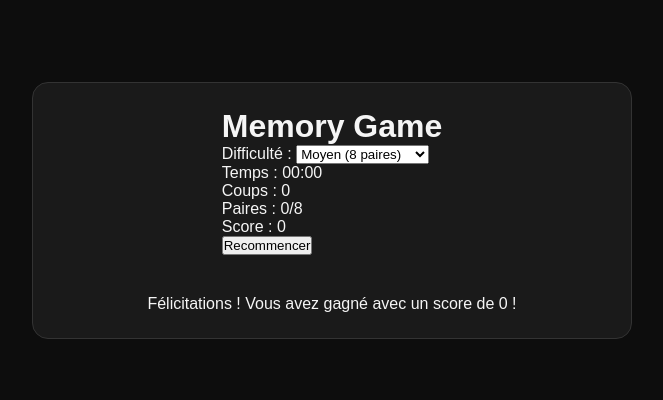
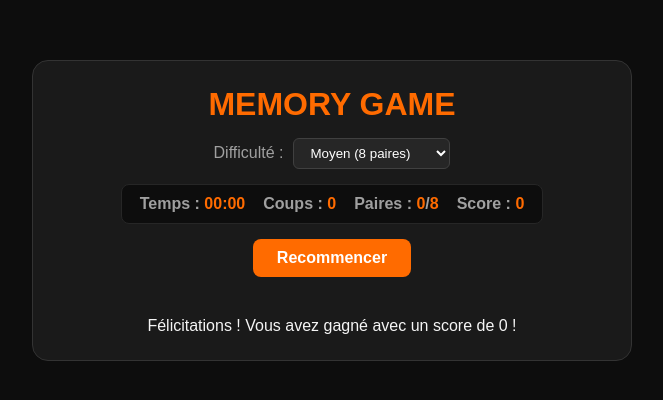
Before and after one commit to mohamedlfarh7-svg/warmup-javascript, a plain HTML site: page memory-card-game/index.html in a window 1280 px wide. Shown: the part 190-590 px from the top of the page, without its empty margins (308-971 px from the left). Drawn offline with Linux system fonts and the light colour scheme.

Commit message:
style: ajouter les styles du header, des contrôles et des statistiques

```diff
--- a/memory-card-game/style.css
+++ b/memory-card-game/style.css
@@ -27,3 +27,58 @@ body {
   padding: 25px;
   border-radius: 16px;
 }
+header{
+    text-align: center;
+    width: 100%;
+    display: flex;
+    flex-direction: column;
+    align-items: center;
+    gap: 15px;
+}
+h1{
+    font-size: 2rem;
+    color: #ff6b00;
+    text-transform: uppercase;
+}
+.controls{
+    display: flex;
+    align-items: center;
+    gap: 10px;
+    color: #a0a0a0;
+}
+.controls select{
+    background-color:#262626 ;
+    color: #ffffff;
+    border: 1px solid #404040;
+    padding: 6px 12px;
+    border-radius: 6px;
+    outline: none;
+    cursor: pointer;
+}
+.stats{
+    display: flex;
+    flex-wrap: wrap;
+    justify-content: center;
+    gap: 18px;
+    font-weight: bold;
+    color: #a0a0a0;
+    background-color: #0d0d0d;
+    padding: 10px 18px;
+    border-radius: 8px;
+    border: 1px solid #262626;
+}
+.stats span {
+  color: #ff6b00;
+}
+
+#restart-btn {
+  padding: 10px 24px;
+  font-size: 1rem;
+  font-weight: bold;
+  background-color: #ff6b00;
+  color: #ffffff;
+  border: none;
+  border-radius: 8px;
+  cursor: pointer;
+  transition: background-color 0.2s, transform 0.2s;
+}
```
